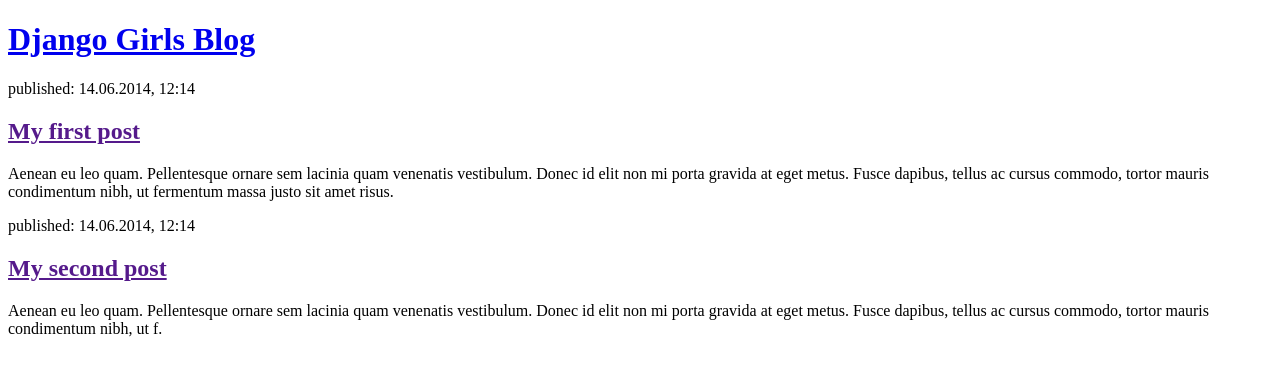
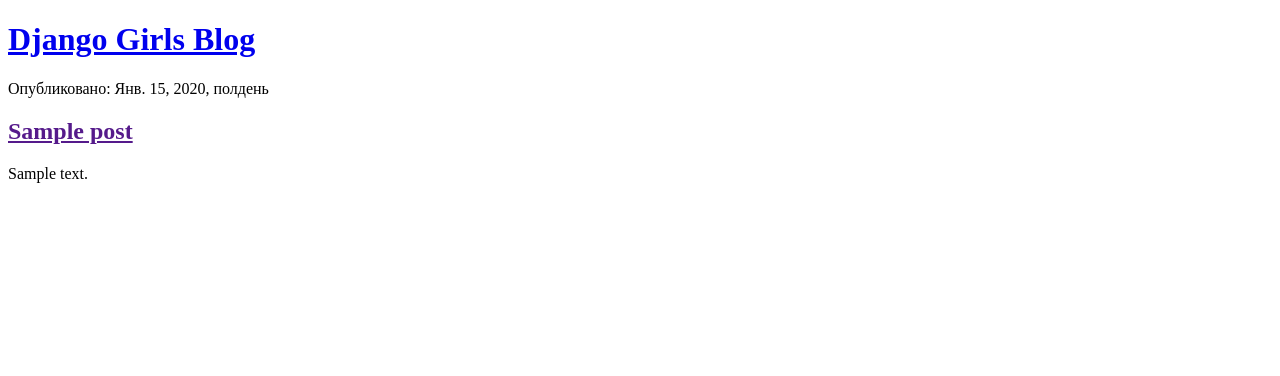
Before and after one commit to ponyaid/my-first-blog, a Django app: template blog/templates/blog/post_list.html in a window 1280 px wide. Shown: the top 376 px of the page. Run offline with Django 3.2, Linux system fonts and the light colour scheme; the template is opened without the code that fills it: values that come from a table or form of the project are taken from there, others are empty; tables that the repository leaves empty hold one stand-in row (values such as "Sample post"); parts of the project's set-up code (start-up, migrations or seed data) failed here and were passed over.

Commit message:
Modified templates to display posts from database.

```diff
--- a/blog/models.py
+++ b/blog/models.py
@@ -6,7 +6,7 @@ class Post(models.Model):
     author = models.ForeignKey('auth.User', on_delete=models.CASCADE)
     title = models.CharField(max_length=200)
     text = models.TextField()
-    create_date = models.DateTimeField(default=timezone.now)
+    created_date = models.DateTimeField(default=timezone.now)
     published_date = models.DateTimeField(blank=True, null=True)
 
     def publish(self):
--- a/blog/templates/blog/post_list.html
+++ b/blog/templates/blog/post_list.html
@@ -7,17 +7,14 @@
         <div>
             <h1><a href="/">Django Girls Blog</a></h1>
         </div>
-
         <div>
-            <p>published: 14.06.2014, 12:14</p>
-            <h2><a href="">My first post</a></h2>
-            <p>Aenean eu leo quam. Pellentesque ornare sem lacinia quam venenatis vestibulum. Donec id elit non mi porta gravida at eget metus. Fusce dapibus, tellus ac cursus commodo, tortor mauris condimentum nibh, ut fermentum massa justo sit amet risus.</p>
-        </div>
-
-        <div>
-            <p>published: 14.06.2014, 12:14</p>
-            <h2><a href="">My second post</a></h2>
-            <p>Aenean eu leo quam. Pellentesque ornare sem lacinia quam venenatis vestibulum. Donec id elit non mi porta gravida at eget metus. Fusce dapibus, tellus ac cursus commodo, tortor mauris condimentum nibh, ut f.</p>
+        {% for post in posts %}
+            <div>
+                <p>Опубликовано: {{ post.published_date }}</p>
+                <h2><a href="">{{ post.title }}</a></h2>
+                <p>{{ post.text|linebreaksbr }}</p>
+            </div>
+        {% endfor %}
         </div>
     </body>
 </html>
--- a/blog/views.py
+++ b/blog/views.py
@@ -1,5 +1,8 @@
 from django.shortcuts import render
+from django.utils import timezone
+from .models import Post
 
 
 def post_list(request):
-    return render(request, 'blog/post_list.html', {})
+    posts = Post.objects.filter(published_date__lte=timezone.now()).order_by('published_date')
+    return render(request, 'blog/post_list.html', {'posts': posts})
```
Also changed, not shown: blog/migrations/0002_auto_20190205_2119.py (added).
